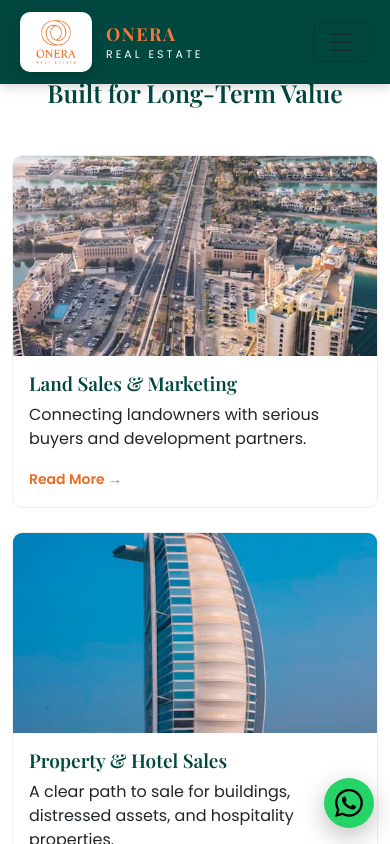
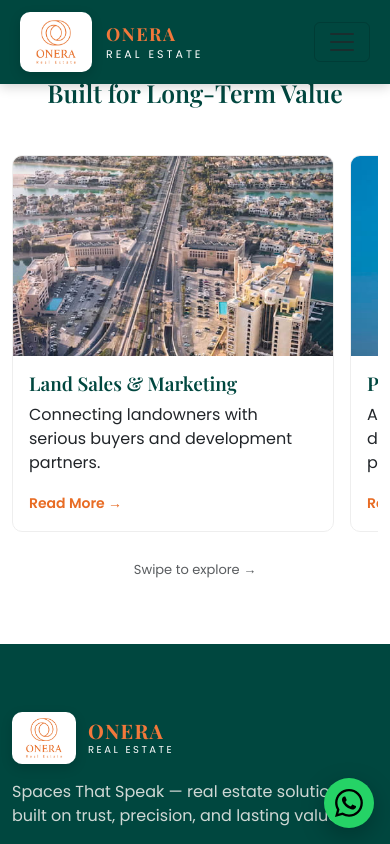
Before and after one commit to farsath2001-bfa/Onera-Realestate, a React (Vite) app in the folder client/: page /services in a window 390 px wide. Shown: the top 844 px of the page. Built offline with nearby package versions, Linux system fonts and the light colour scheme.

Commit message:
update Service Grid

```diff
--- a/client/src/App.css
+++ b/client/src/App.css
@@ -26,6 +26,7 @@ h1, h2, h3 {
 }
 
 .onera-navbar.navbar-hidden {
+
   transform: translateY(-100%);
 }
 .onera-navbar {
@@ -1166,6 +1167,48 @@ h1, h2, h3 {
   .guarantee-list li {
     font-size: 16px;
   }
+  .services-grid-desktop {
+  display: flex;
+}
+
+.services-slider {
+  display: none;
+}
+
+@media (max-width: 991px) {
+  .services-grid-desktop {
+    display: none;
+  }
+
+ .services-slider {
+  gap: 16px;
+  overflow-x: auto;
+  scroll-snap-type: x mandatory;
+  padding-bottom: 12px;
+  -webkit-overflow-scrolling: touch;
+  scrollbar-width: none;
+}
+
+.services-slider::-webkit-scrollbar {
+  display: none;
+}
+
+.services-slider-item {
+  flex: 0 0 82%;
+  scroll-snap-align: start;
+  text-decoration: none;
+  color: inherit;
+}
+
+.services-slider-hint {
+  font-size: 13px;
+}
+
+@media (max-width: 480px) {
+  .services-slider-item {
+    flex: 0 0 88%;
+  }
+}
 
   /* About hero + service detail hero */
   .about-hero,
--- a/client/src/components/Hero.jsx
+++ b/client/src/components/Hero.jsx
@@ -29,9 +29,9 @@ function Hero() {
       >
         <Row>
           <Col lg={8} className="mx-auto text-center">
-            <h1>
-              Real Estate, <span className="text-accent">Reimagined</span><br />
-              for Dubai's Future
+           <h1>
+             Trusted <span className="text-accent">Real Estate</span><br />
+             Shaping Dubai's Future
             </h1>
             <p className="lead mt-3">
               Onera Real Estate helps landowners, investors, and developers turn opportunity
--- a/client/src/components/ServicesGrid.jsx
+++ b/client/src/components/ServicesGrid.jsx
@@ -10,7 +10,9 @@ function ServicesGrid() {
     <section className="services-grid py-5" ref={ref}>
       <Container>
         <h2 className="text-center mb-5">Smart Real Estate Solutions Built for Long-Term Value</h2>
-        <Row className={`g-4 fade-in-section ${isVisible ? 'visible' : ''}`}>
+
+        {/* Desktop grid — hidden below lg breakpoint */}
+        <Row className={`g-4 d-none d-lg-flex fade-in-section ${isVisible ? 'visible' : ''}`}>
           {services.map((s) => (
             <Col md={6} lg={4} key={s.slug}>
               <Link to={`/services/${s.slug}`} className="service-card-link">
@@ -28,6 +30,27 @@ function ServicesGrid() {
             </Col>
           ))}
         </Row>
+
+        {/* Mobile/tablet slider — hidden at lg and above */}
+        <div className={`services-slider d-flex d-lg-none fade-in-section ${isVisible ? 'visible' : ''}`}>
+          {services.map((s) => (
+            <Link to={`/services/${s.slug}`} className="service-card-link services-slider-item" key={s.slug}>
+              <Card className="h-100 service-card">
+                <div className="service-card-image-wrap">
+                  <Card.Img variant="top" src={s.image} className="service-card-image" loading="lazy" />
+                </div>
+                <Card.Body>
+                  <Card.Title>{s.name}</Card.Title>
+                  <Card.Text>{s.summary}</Card.Text>
+                  <span className="read-more">Read More →</span>
+                </Card.Body>
+              </Card>
+            </Link>
+          ))}
+        </div>
+        <p className="services-slider-hint d-lg-none text-center text-muted mt-3">
+          Swipe to explore →
+        </p>
       </Container>
     </section>
   );
```
